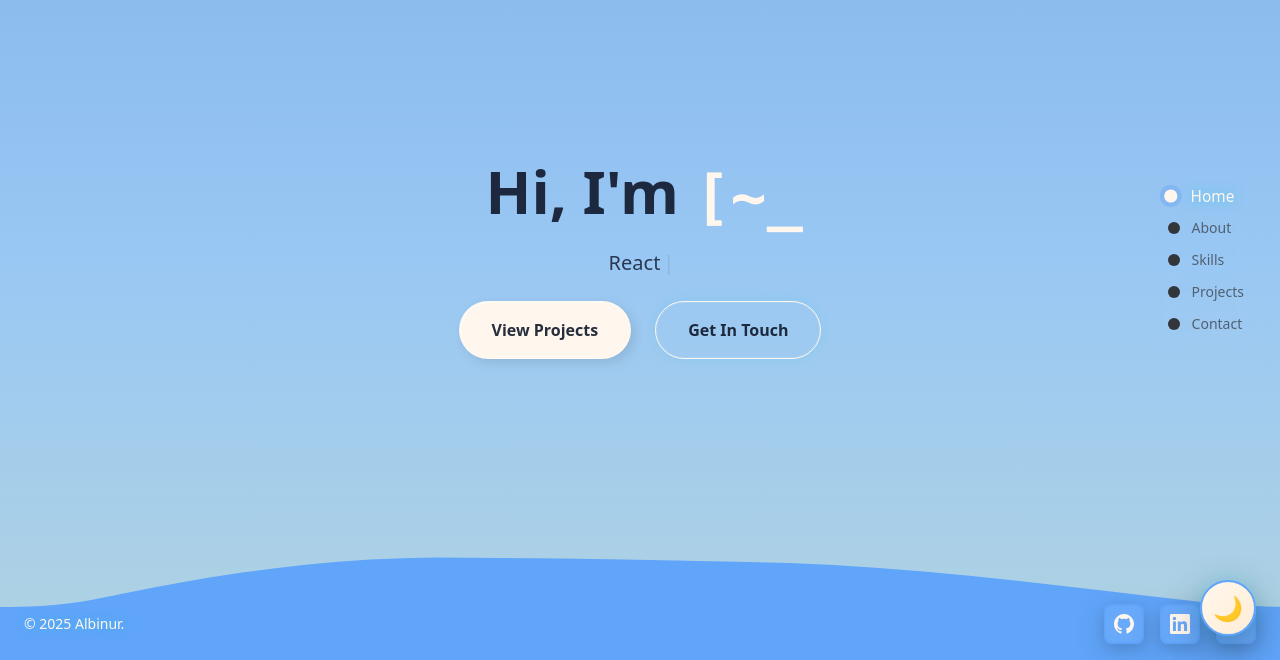
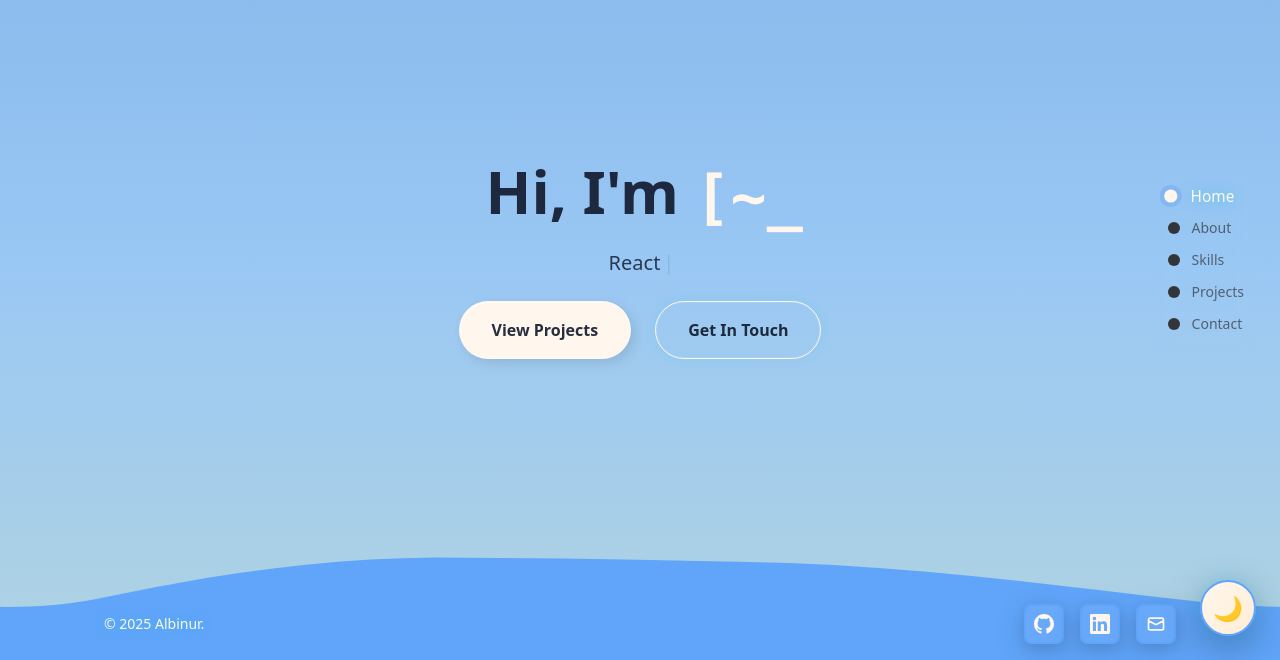
Before and after one commit to albinurrosif/personal, a Next.js app: page / in a window 1280 px wide. Shown: the part 140-800 px from the top of the page. Built offline with nearby package versions, Linux system fonts and the light colour scheme.

Commit message:
fix footer margin

```diff
--- a/src/app/components/Footer.tsx
+++ b/src/app/components/Footer.tsx
@@ -9,10 +9,10 @@ export default function Footer() {
       <div className="container mx-auto px-6 py-4">
         <div className="flex flex-col md:flex-row justify-between items-center space-y-2 md:space-y-0">
           {/* Copyright */}
-          <div className="text-sm footer-text">© {currentYear} Albinur.</div>
+          <div className="text-sm footer-text ml-16 md:ml-20">© {currentYear} Albinur.</div>
 
           {/* Social Media Links */}
-          <div className="flex space-x-4">
+          <div className="flex space-x-4 mr-16 md:mr-20">
             <a href="https://github.com/yourusername" target="_blank" rel="noopener noreferrer" className="footer-social-link" aria-label="GitHub">
               <svg className="w-5 h-5" fill="currentColor" viewBox="0 0 24 24">
                 <path d="M12 0c-6.626 0-12 5.373-12 12 0 5.302 3.438 9.8 8.207 11.387.599.111.793-.261.793-.577v-2.234c-3.338.726-4.033-1.416-4.033-1.416-.546-1.387-1.333-1.756-1.333-1.756-1.089-.745.083-.729.083-.729 1.205.084 1.839 1.237 1.839 1.237 1.07 1.834 2.807 1.304 3.492.997.107-.775.418-1.305.762-1.604-2.665-.305-5.467-1.334-5.467-5.931 0-1.311.469-2.381 1.236-3.221-.124-.303-.535-1.524.117-3.176 0 0 1.008-.322 3.301 1.23.957-.266 1.983-.399 3.003-.404 1.02.005 2.047.138 3.006.404 2.291-1.552 3.297-1.23 3.297-1.23.653 1.653.242 2.874.118 3.176.77.84 1.235 1.911 1.235 3.221 0 4.609-2.807 5.624-5.479 5.921.43.372.823 1.102.823 2.222v3.293c0 .319.192.694.801.576 4.765-1.589 8.199-6.086 8.199-11.386 0-6.627-5.373-12-12-12z" />
```
